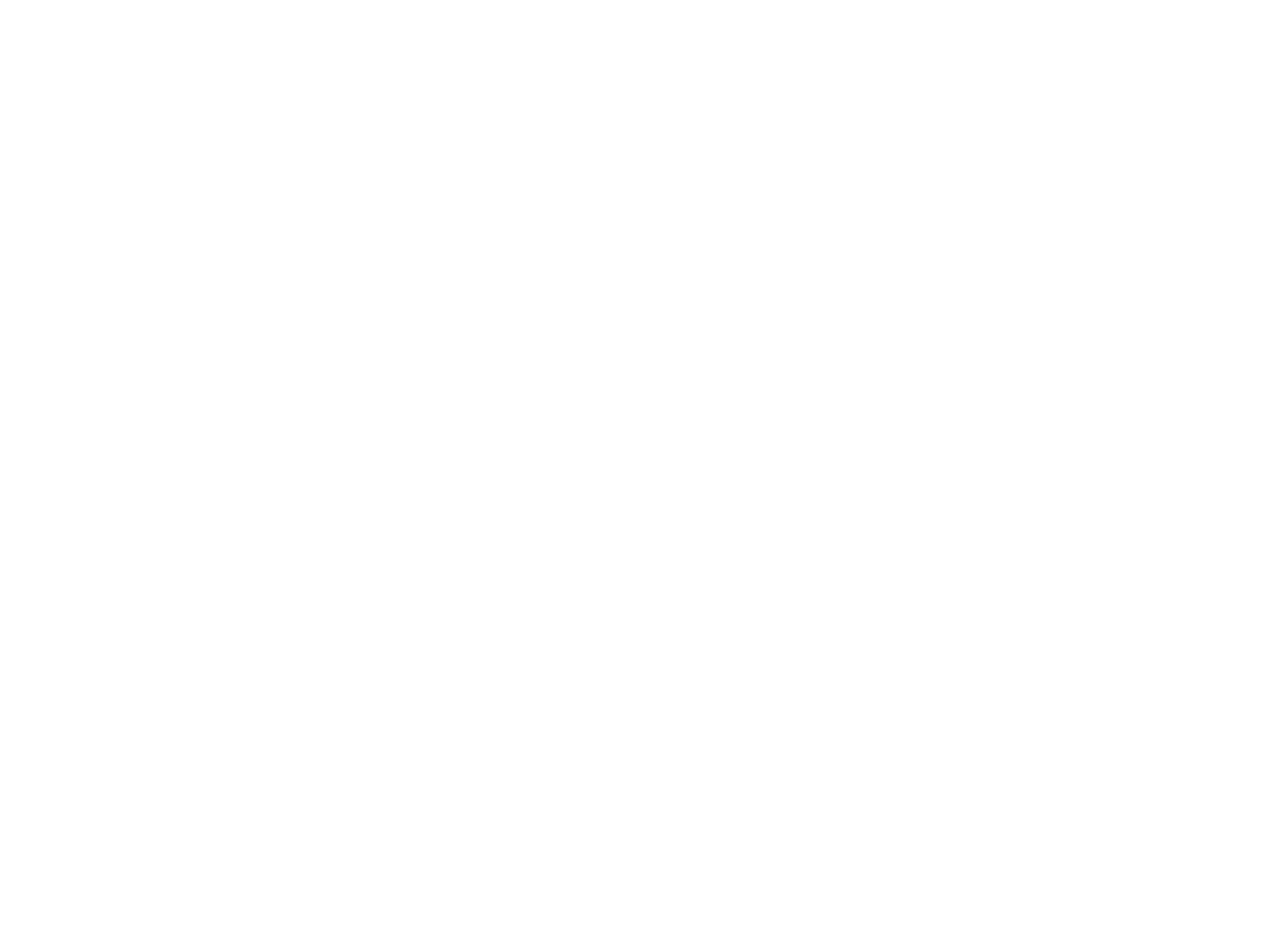
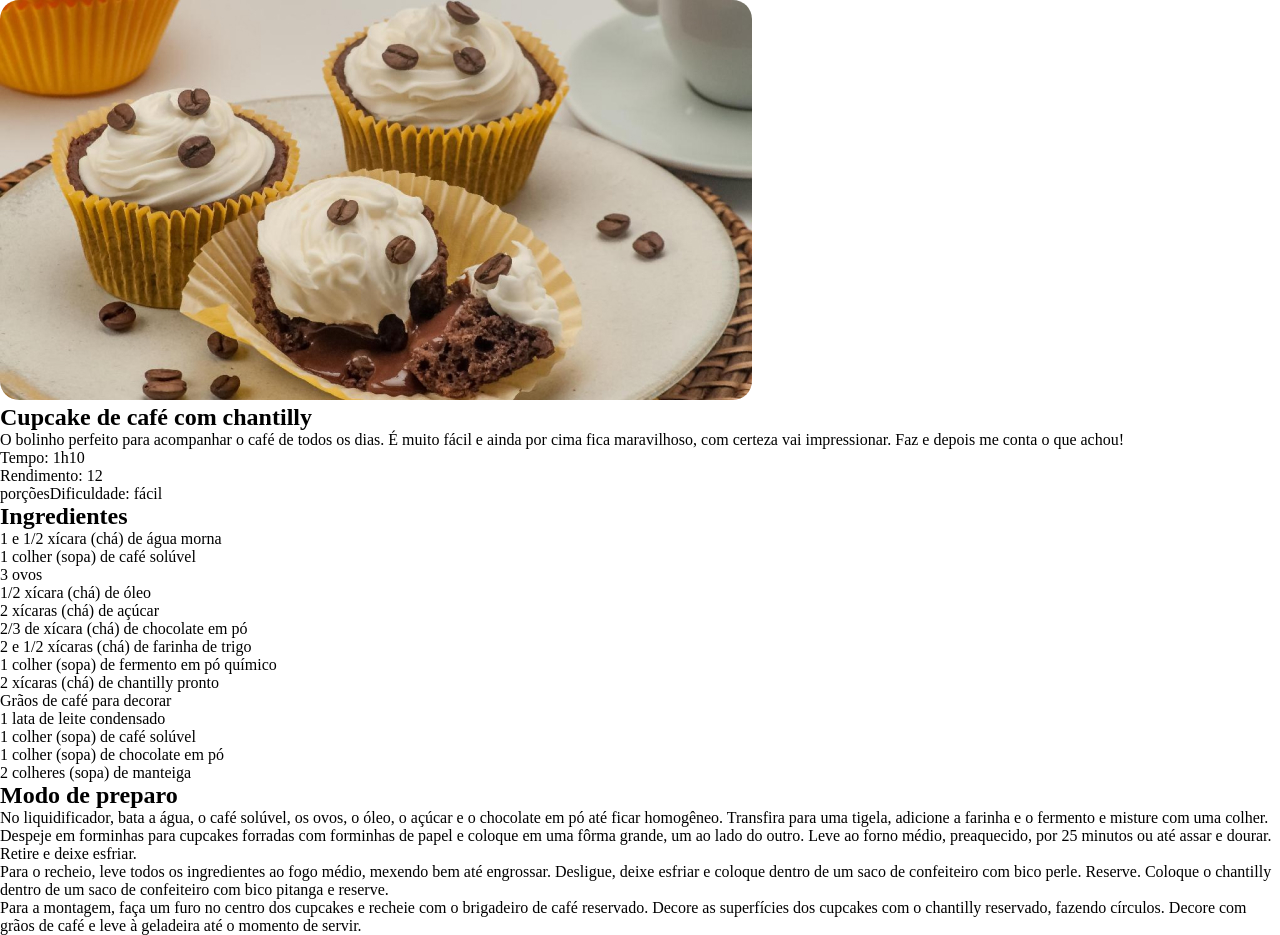
Before and after one commit to dev-saulo/Pagina-de-Receitas, a plain HTML site: page index.html in a window 1280 px wide. Before the commit the page ends 800 px from the top, so only its background shows below. Drawn offline with Linux system fonts and the light colour scheme.

Commit message:
✨ feat

```diff
--- a/index.html
+++ b/index.html
@@ -3,9 +3,66 @@
 <head>
     <meta charset="UTF-8">
     <meta name="viewport" content="width=device-width, initial-scale=1.0">
+
+    <link rel="stylesheet" href="style.css">
     <title>Página de Receitas</title>
 </head>
 <body>
+    <div id="page">
+        <img src="./assets/main-image.jpg" alt="imagens de cupcakes com grãos de café">
+        <main>
+            <section id="about">
+                <h1>Cupcake de café com chantilly</h1>
+                <p>O bolinho perfeito para acompanhar o café de todos os dias.
+                    É muito fácil e ainda por cima fica maravilhoso, com certeza
+                    vai impressionar. Faz e depois me conta o que achou!
+                </p>
+                <p>
+                    Tempo: 1h10 <br>
+                    Rendimento: 12 <br>
+                    porçõesDificuldade: fácil
+                </p>
 
+            </section>
+            <section id="ingredient">
+                <h2>Ingredientes</h2>
+                <ul>
+                    <li>1 e 1/2 xícara (chá) de água morna</li>
+                    <li>1 colher (sopa) de café solúvel</li>
+                    <li>3 ovos</li>
+                    <li>1/2 xícara (chá) de óleo</li>
+                    <li>2 xícaras (chá) de açúcar</li>
+                    <li>2/3 de xícara (chá) de chocolate em pó</li>
+                    <li>2 e 1/2 xícaras (chá) de farinha de trigo</li>
+                    <li>1 colher (sopa) de fermento em pó químico</li>
+                    <li>2 xícaras (chá) de chantilly pronto</li>
+                    <li>Grãos de café para decorar</li>
+                    <li>1 lata de leite condensado</li>
+                    <li>1 colher (sopa) de café solúvel</li>
+                    <li>1 colher (sopa) de chocolate em pó</li>
+                    <li>2 colheres (sopa) de manteiga</li>
+                </ul>
+            </section>
+            <section id="preparation">
+                <h2>Modo de preparo</h2>
+                <p>
+                    No liquidificador, bata a água, o café solúvel, os ovos, o óleo, o açúcar
+                    e o chocolate em pó até ficar homogêneo. Transfira para uma tigela, adicione
+                    a farinha e o fermento e misture com uma colher. Despeje em forminhas para
+                    cupcakes forradas com forminhas de papel e coloque em uma fôrma grande, um
+                    ao lado do outro. Leve ao forno médio, preaquecido, por 25 minutos ou até
+                    assar e dourar. Retire e deixe esfriar. <br>
+                    Para o recheio, leve todos os ingredientes ao fogo médio, mexendo bem até
+                    engrossar. Desligue, deixe esfriar e coloque dentro de um saco de confeiteiro
+                    com bico perle. Reserve. Coloque o chantilly dentro de um saco de confeiteiro
+                    com bico pitanga e reserve. <br>
+                    Para a montagem, faça um furo no centro dos cupcakes e recheie com o brigadeiro
+                    de café reservado. Decore as superfícies dos cupcakes com o chantilly reservado,
+                    fazendo círculos. Decore com grãos de café e leve à geladeira até o momento de
+                    servir.
+                </p>
+            </section>
+        </main>
+    </div>
 </body>
 </html>
--- /dev/null
+++ b/style.css
@@ -0,0 +1,9 @@
+* {
+    box-sizing: border-box;
+    margin: 0;
+    padding: 0;
+}
+
+img {
+    border-radius: 19px;;
+}
```
Also changed, not shown: assets/bg-image.jpg (added), assets/main-image.jpg (added).
